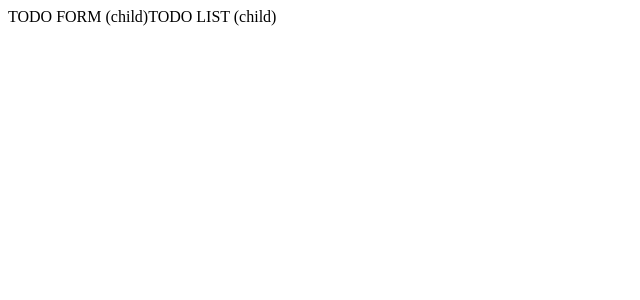
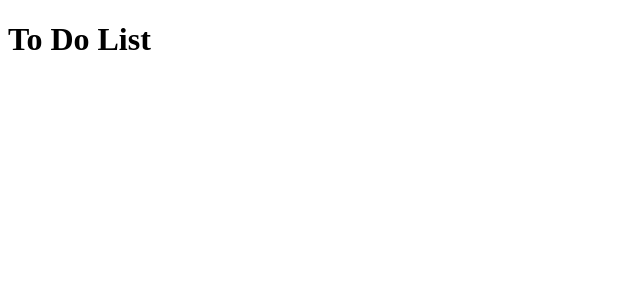
Before and after one commit to mwalcher/sandbox, a Vue app in the folder pinia-intro/: page / in a window 1280 px wide. Shown: the top 300 px of the page, without its empty margins (0-640 px from the left). Built offline with nearby package versions, Linux system fonts and the light colour scheme.

Commit message:
add base components

```diff
--- a/pinia-intro/src/components/TodoApp.vue
+++ b/pinia-intro/src/components/TodoApp.vue
@@ -4,6 +4,9 @@ import TodoList from './TodoList.vue';
 </script>
 
 <template>
-  <TodoForm />
-  <TodoList />
+  <div class="todo-app">
+    <h1>To Do List</h1>
+    <TodoForm />
+    <TodoList />
+  </div>
 </template>
--- a/pinia-intro/src/components/TodoForm.vue
+++ b/pinia-intro/src/components/TodoForm.vue
@@ -1,5 +1,5 @@
-<script lang="ts" setup>
-//
-</script>
+<script lang="ts" setup></script>
 
-<template>TODO FORM (child)</template>
+<template>
+  <div></div>
+</template>
--- a/pinia-intro/src/components/TodoList.vue
+++ b/pinia-intro/src/components/TodoList.vue
@@ -1,5 +1,5 @@
-<script lang="ts" setup>
-//
-</script>
+<script lang="ts" setup></script>
 
-<template>TODO LIST (child)</template>
+<template>
+  <div></div>
+</template>
```
